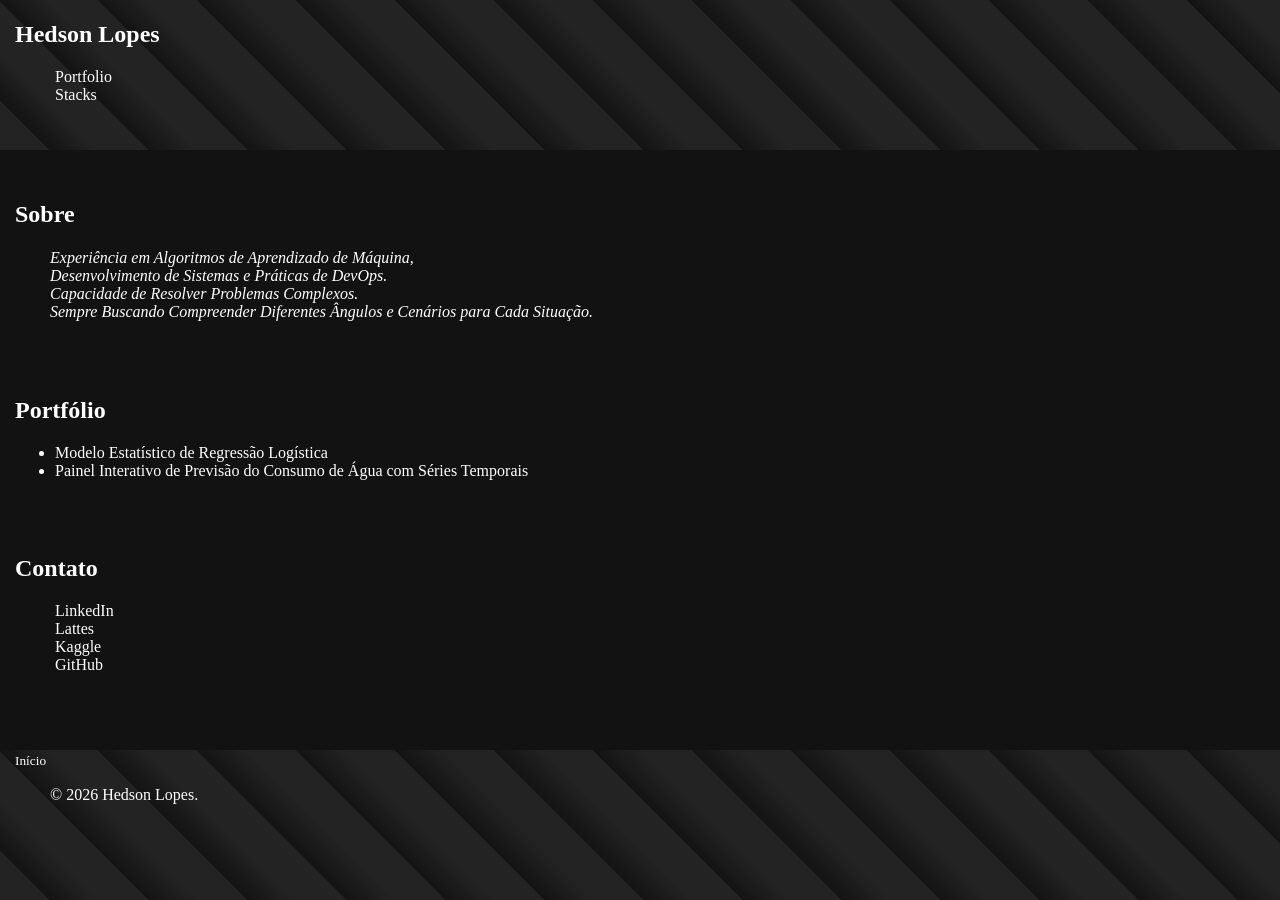
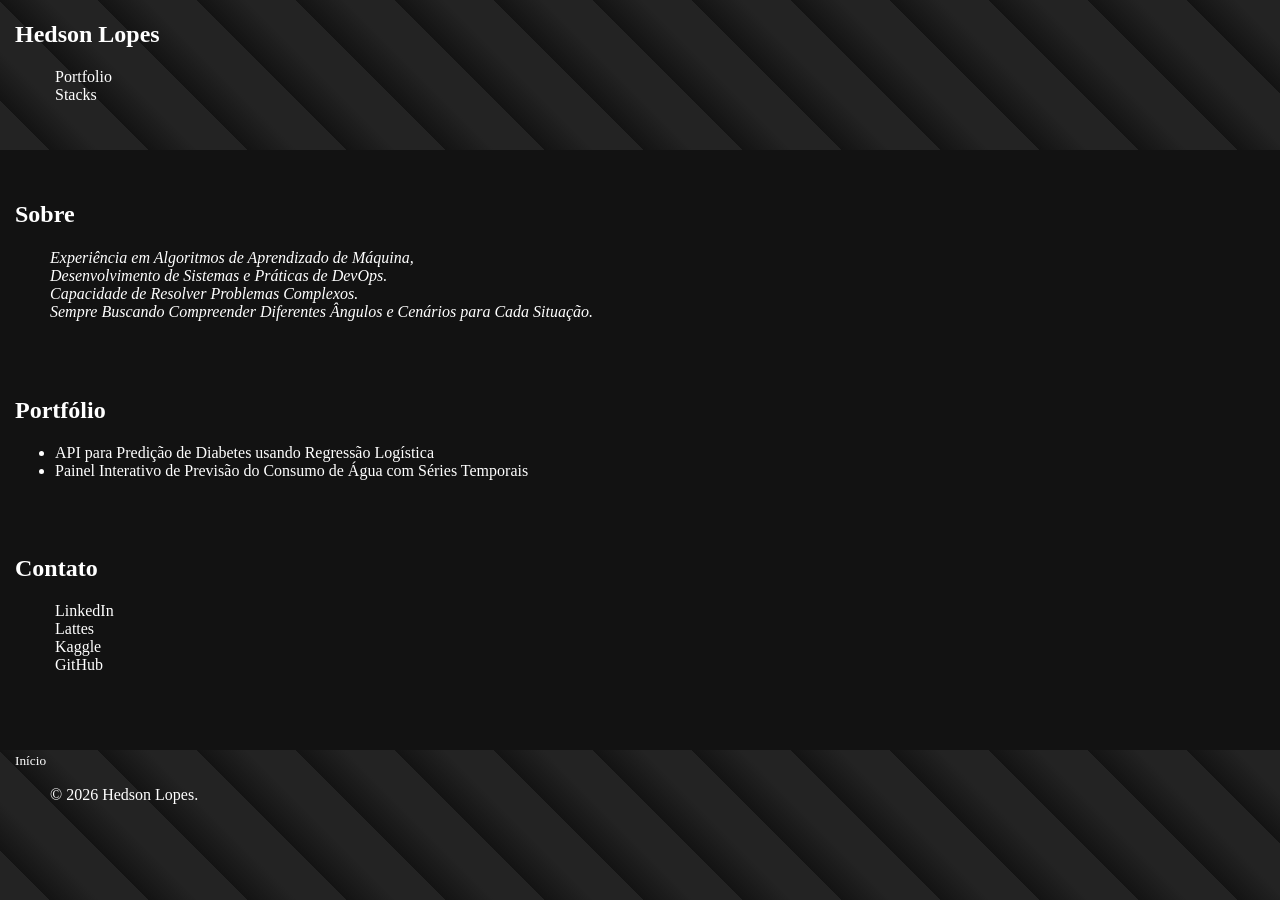
Before and after one commit to redsonlopez/page, a Jekyll site: the page built from index.html, in a window 1280 px wide. Built offline with Jekyll 4.4.1, drawn with Linux system fonts in a browser that asks for light colours.

Commit message:
update link and description of the prediction diabetes project

```diff
--- a/index.html
+++ b/index.html
@@ -16,7 +16,7 @@
 <section>
   <h2>Portfólio</h2>
   <ul>
-    <li><a href="https://github.com/redsonlopez/prediction_diabetes/blob/main/regression_diabetes.ipynb" target="_blank" rel="noopener noreferrer">Modelo Estatístico de Regressão Logística</a></li>
+    <li><a href="https://prediction-diabetes-wc45.onrender.com/docs" target="_blank" rel="noopener noreferrer">API para Predição de Diabetes usando Regressão Logística</a></li>
     <li><a href="https://redsonlopez-forecast-water-appapp-ulo5y7.streamlit.app/" target="_blank" rel="noopener noreferrer">Painel Interativo de Previsão do Consumo de Água com Séries Temporais</a></li>
   </ul>
 </section>
```
